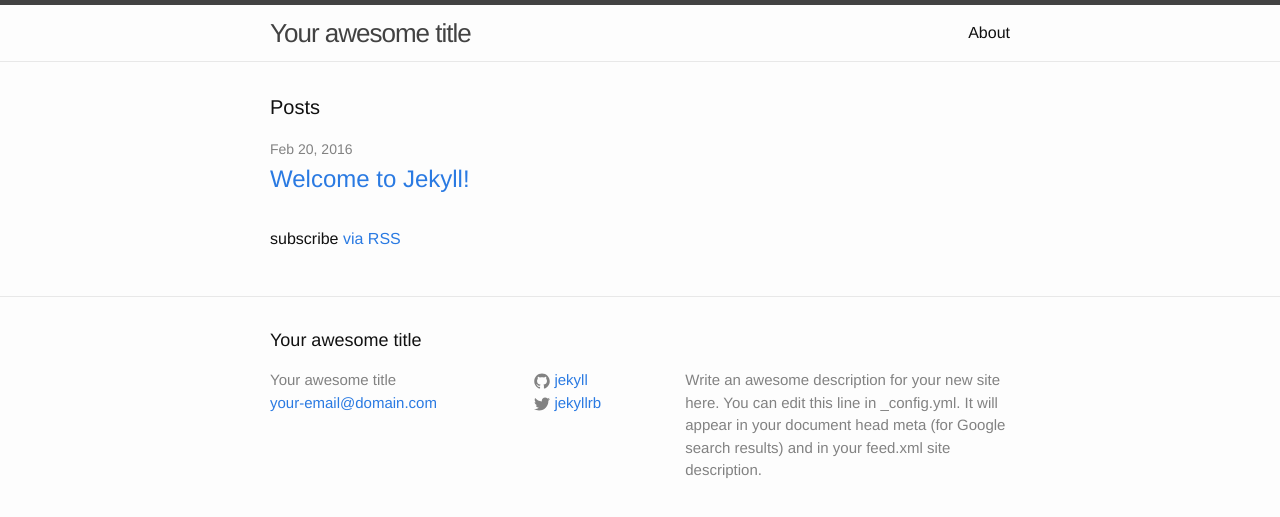
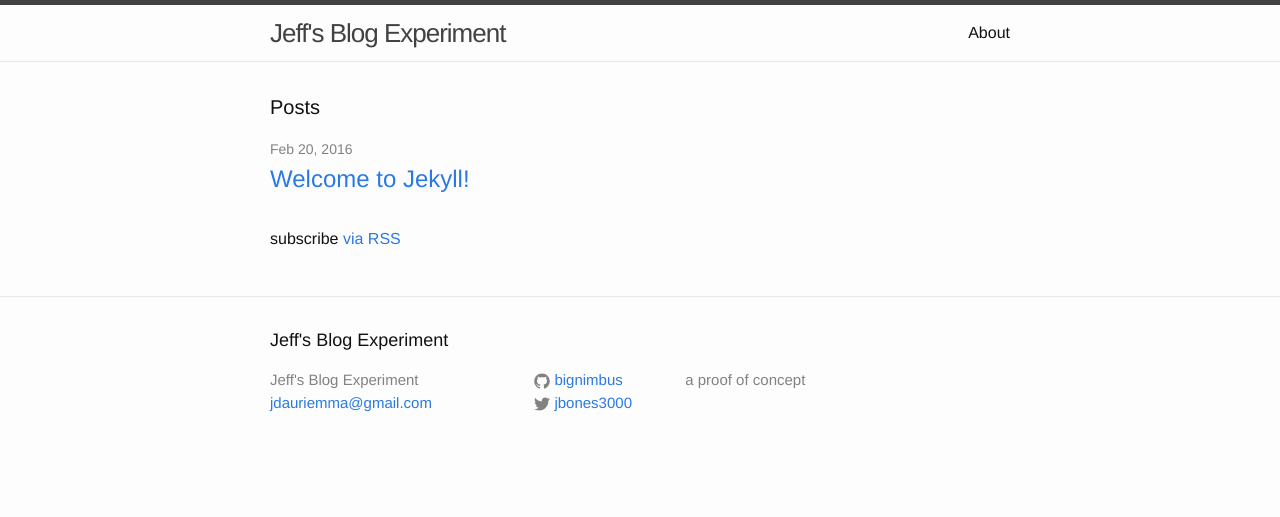
Before and after one commit to bignimbus/bignimbus.github.io, a Jekyll site: the page built from index.html, in a window 1280 px wide. Shown: the top 517 px of the page. Built offline with Jekyll 4.4.1, drawn with Linux system fonts in a browser that asks for light colours.

Commit message:
config changes

```diff
--- a/_config.yml
+++ b/_config.yml
@@ -6,16 +6,14 @@
 # 'jekyll serve'. If you change this file, please restart the server process.
 
 # Site settings
-title: Your awesome title
-email: your-email@domain.com
+title: Jeff's Blog Experiment
+email: jdauriemma@gmail.com
 description: > # this means to ignore newlines until "baseurl:"
-  Write an awesome description for your new site here. You can edit this
-  line in _config.yml. It will appear in your document head meta (for
-  Google search results) and in your feed.xml site description.
+  a proof of concept
 baseurl: "" # the subpath of your site, e.g. /blog
-url: "http://yourdomain.com" # the base hostname & protocol for your site
-twitter_username: jekyllrb
-github_username:  jekyll
+url: "http://bignimbus.github.io" # the base hostname & protocol for your site
+twitter_username: jbones3000
+github_username: bignimbus
 
 # Build settings
 markdown: kramdown
```
Also changed, not shown: 1 other file.
